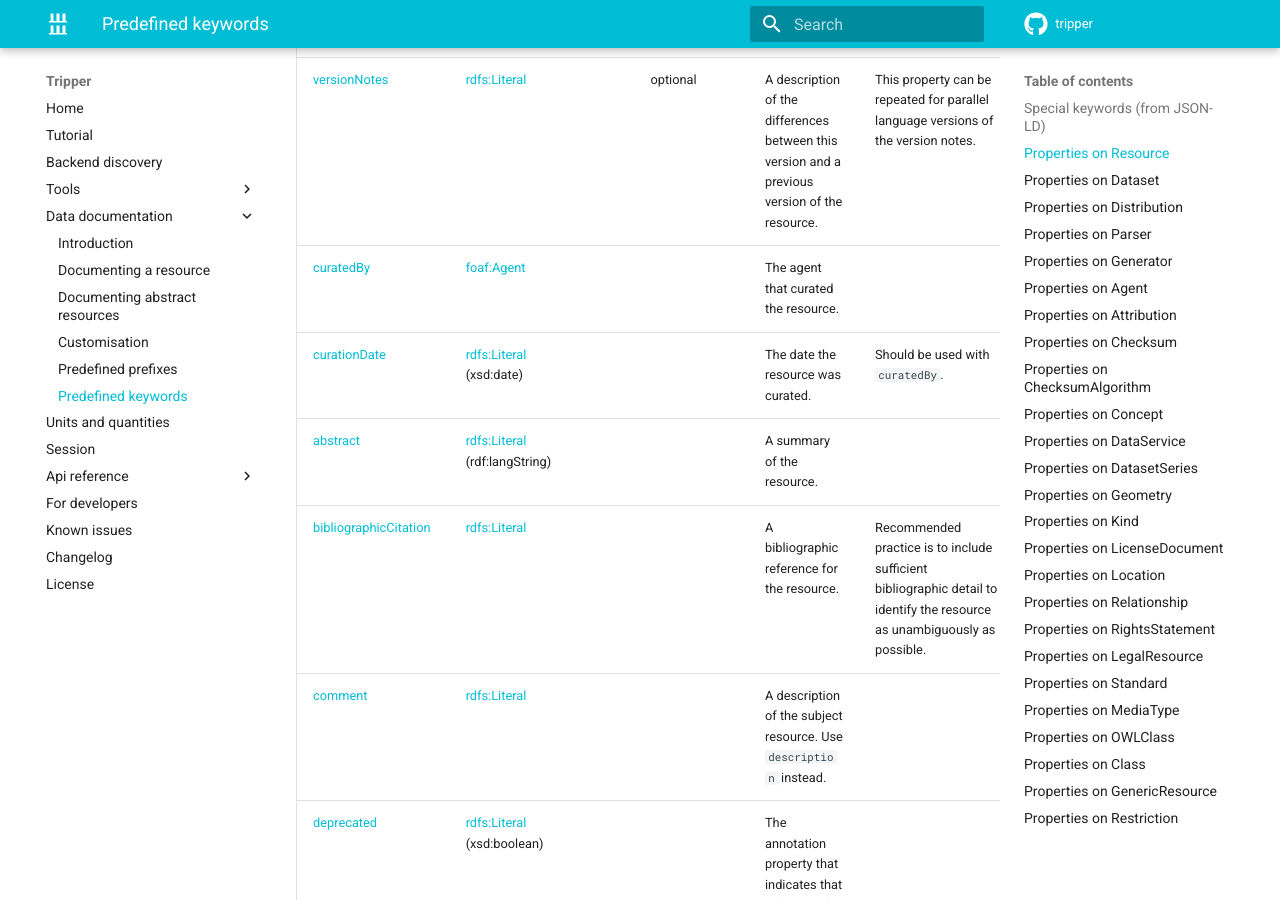
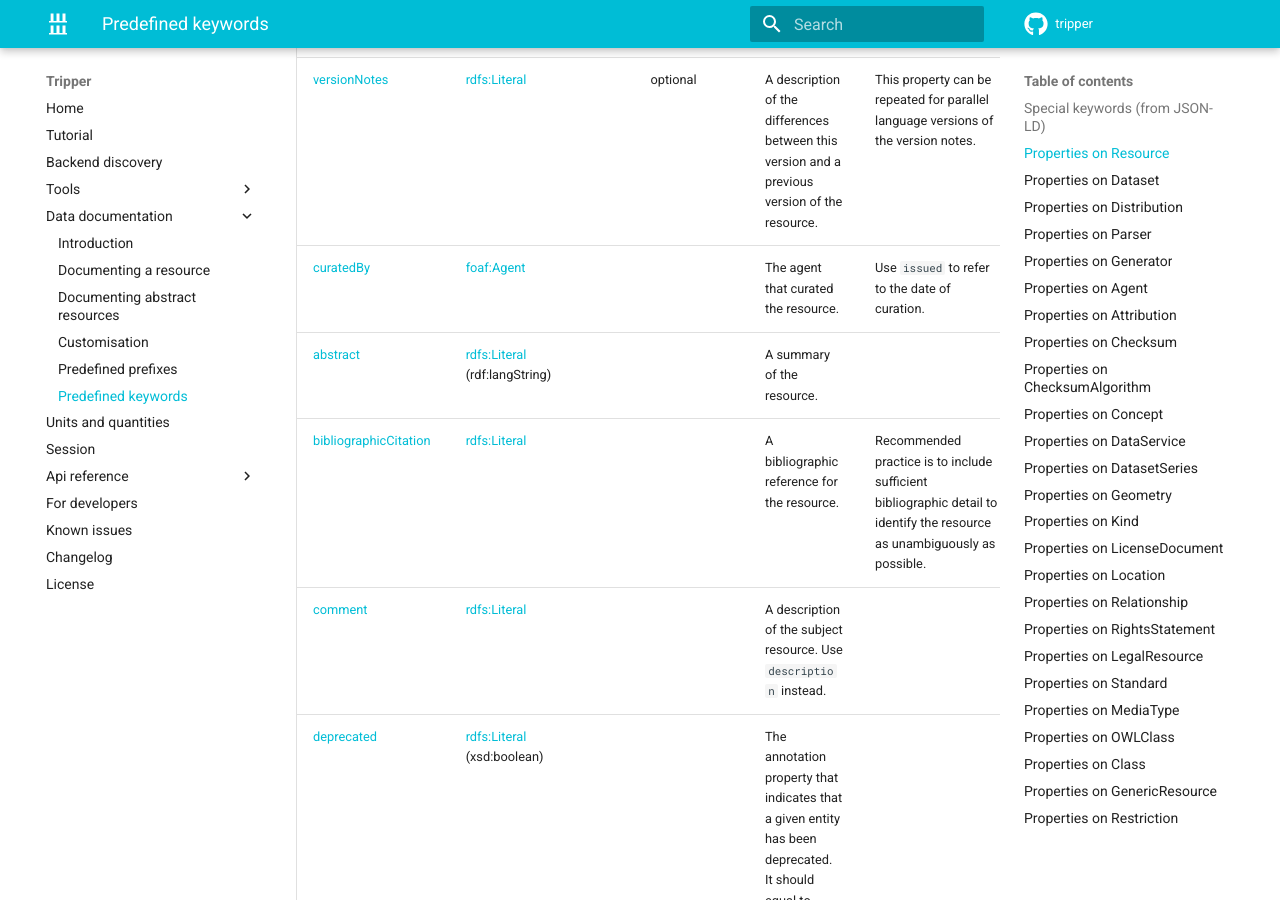
Before and after one commit to EMMC-ASBL/tripper, an MkDocs documentation site: the page built from docs/datadoc/keywords.md, in a window 1280 px wide and 900 px high, scrolled down 4831 px. Built offline with MkDocs 1.6.1 and Material for MkDocs 9.7.7, drawn with Linux system fonts in a browser that asks for light colours; comment, search, counter and statistics services are not loaded; the version menu is left out.

Commit message:
Removed creationDate, since issued can be used instead.

```diff
--- a/docs/datadoc/keywords.md
+++ b/docs/datadoc/keywords.md
@@ -56,8 +56,7 @@ Resource published or curated by an agent.
 | [type]                  | [skos:Concept]                                 | optional    | A type of the resource.                                                                                                                      | A recommended controlled vocabulary data-type is foreseen.                                                                                                                                            |
 | [version]               | [rdfs:Literal]                                 | optional    | Version indicator (name or identifier) of a resource.                                                                                        |                                                                                                                                                                                                       |
 | [versionNotes]          | [rdfs:Literal]                                 | optional    | A description of the differences between this version and a previous version of the resource.                                                | This property can be repeated for parallel language versions of the version notes.                                                                                                                    |
-| [curatedBy]             | [foaf:Agent]                                   |             | The agent that curated the resource.                                                                                                         |                                                                                                                                                                                                       |
-| [curationDate]          | [rdfs:Literal]<br>(xsd:date)                   |             | The date the resource was curated.                                                                                                           | Should be used with `curatedBy`.                                                                                                                                                                      |
+| [curatedBy]             | [foaf:Agent]                                   |             | The agent that curated the resource.                                                                                                         | Use `issued` to refer to the date of curation.                                                                                                                                                        |
 | [abstract]              | [rdfs:Literal]<br>(rdf:langString)             |             | A summary of the resource.                                                                                                                   |                                                                                                                                                                                                       |
 | [bibliographicCitation] | [rdfs:Literal]                                 |             | A bibliographic reference for the resource.                                                                                                  | Recommended practice is to include sufficient bibliographic detail to identify the resource as unambiguously as possible.                                                                             |
 | [comment]               | [rdfs:Literal]                                 |             | A description of the subject resource. Use `description` instead.                                                                            |                                                                                                                                                                                                       |
@@ -325,8 +324,6 @@ The class of property restrictions.
 [foaf:Agent]: http://xmlns.com/foaf/0.1/Agent
 [curatedBy]: https://w3id.org/emmo/domain/oteio#curatedBy
 [foaf:Agent]: http://xmlns.com/foaf/0.1/Agent
-[curationDate]: https://w3id.org/emmo/domain/oteio#curationDate
-[rdfs:Literal]: http://www.w3.org/2000/01/rdf-schema#Literal
 [description]: http://purl.org/dc/terms/description
 [rdfs:Literal]: http://www.w3.org/2000/01/rdf-schema#Literal
 [documentation]: http://xmlns.com/foaf/0.1/documentation
```
Also changed, not shown: 3 other files.
